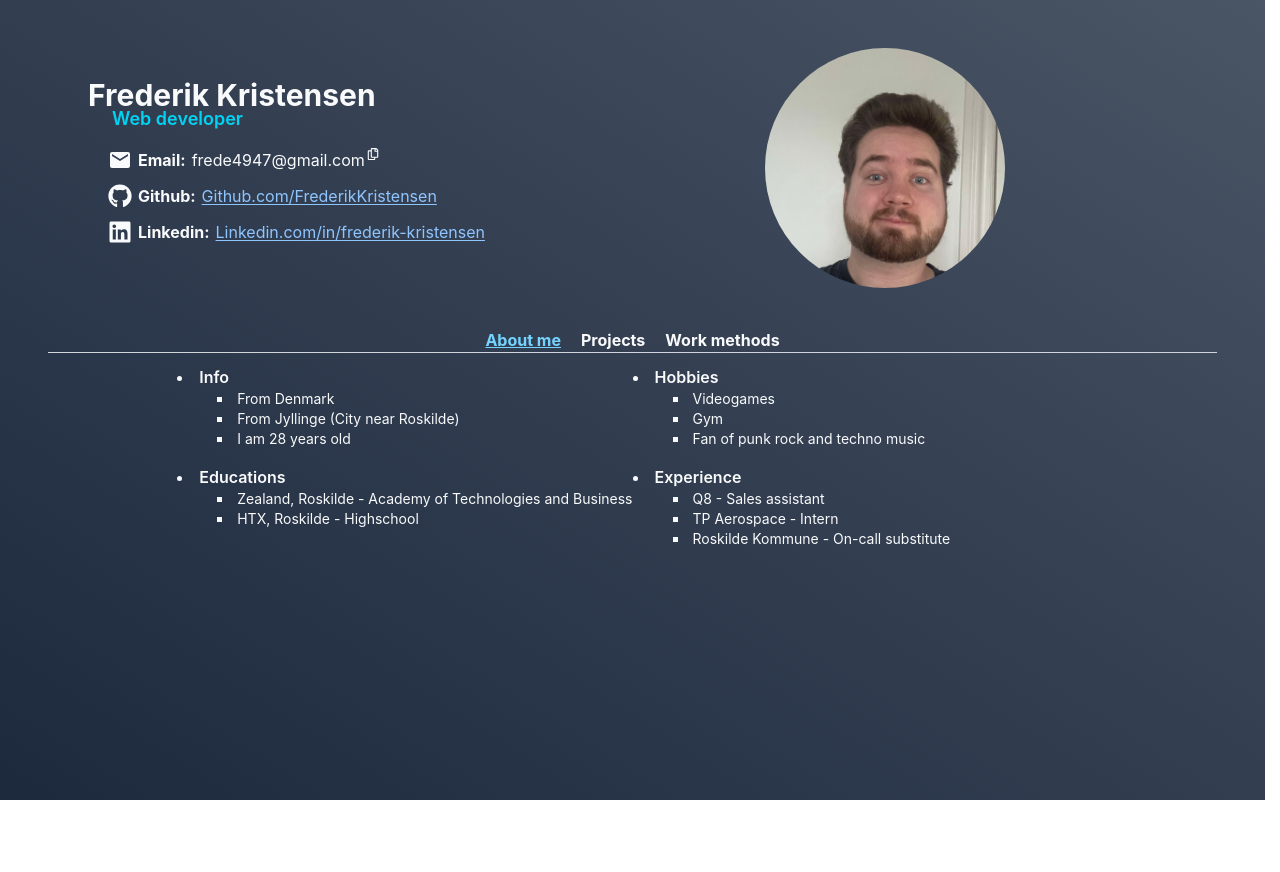
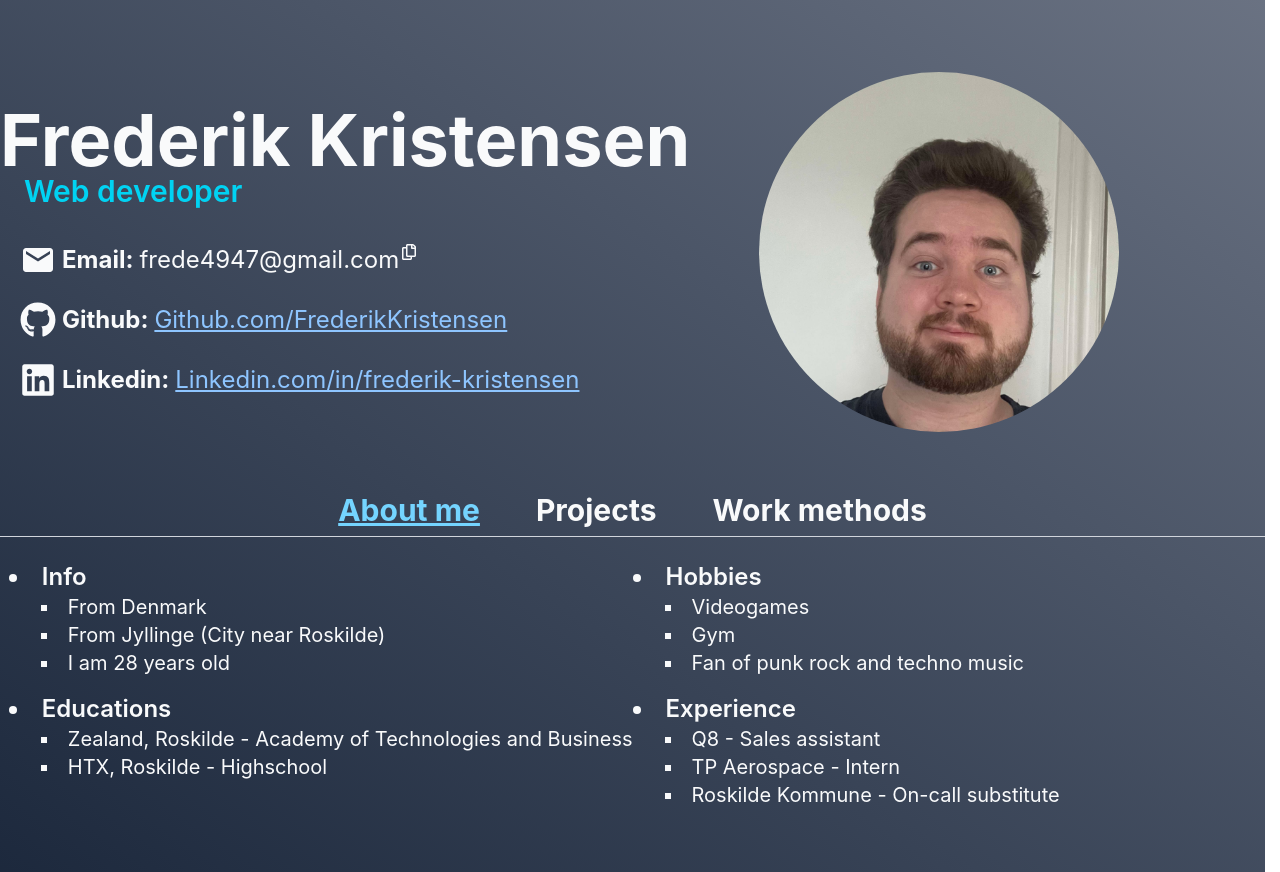
Before and after one commit to FrederikKristensen/frederikweb, a React (Vite) app: page / in a window 1280 px wide. Before the commit the page ends 800 px from the top, so only its background shows below. Built offline with nearby package versions, Linux system fonts and the light colour scheme.

Commit message:
Fixed for sizes
Mainly fixed for 1280px and up

```diff
--- a/src/App.css
+++ b/src/App.css
@@ -1,7 +1,6 @@
 #root {
-  max-width: 1280px;
-  margin: 0 auto;
-  padding: 3rem;
+  width: 100%;
+  min-height: 100vh;
 }
 
 html {
--- a/src/App.tsx
+++ b/src/App.tsx
@@ -17,40 +17,40 @@ function App() {
   };
 
   return (
-    <>
-      <div className='grid grid-flow-col grid-cols-5 mb-5 ml-10'>
+    <main className='max-w-7xl mx-auto'>
+      <div className='grid grid-flow-col grid-cols-5 mb-5 mt-18'>
         <div className='col-span-3 mt-8'>
-          <h1 className='leading-none font-bold text-3xl text-gray-50'>Frederik Kristensen</h1>
-          <h2 className='leading-none ml-6 font-semibold text-lg text-cyan-400'>Web developer</h2>
-          <div className=' mt-5 ml-5 mb-4 space-y-3'>
+          <h1 className='leading-none font-bold text-7xl text-gray-50'>Frederik Kristensen</h1>
+          <h2 className='leading-none ml-6 font-semibold text-3xl text-cyan-400'>Web developer</h2>
+          <div className='mt-9 ml-5 mb-4 space-y-6'>
             <h3 className='flex items-center gap-1.5'>
-              <MdEmail className='text-2xl'/>
-              <span className='font-bold'>Email: </span>
-              <button className='inline-flex gap-0.5' onClick={copyEmail}>
-                frede4947@gmail.com<FaRegCopy className='text-xs' />
+              <MdEmail className='text-4xl'/>
+              <span className='text-2xl font-bold'>Email: </span>
+              <button className='text-2xl inline-flex gap-0.5' onClick={copyEmail}>
+                frede4947@gmail.com<FaRegCopy className='text-base' />
               </button>
               <div className='text-xs'>
                 {copied ? "Copied!" : ""}
               </div>
             </h3>
             <h3 className='flex items-center gap-1.5'>
-              <FaGithub className='text-2xl'/>
-              <span className='font-bold'>Github:</span>
-              <a className='text-blue-300 underline underline-offset-2 hover:text-sky-500' href='https://github.com/FrederikKristensen'>Github.com/FrederikKristensen</a>
+              <FaGithub className='text-4xl'/>
+              <span className='text-2xl font-bold'>Github:</span>
+              <a className='text-2xl text-blue-300 underline underline-offset-2 hover:text-sky-500' href='https://github.com/FrederikKristensen'>Github.com/FrederikKristensen</a>
             </h3>
             <h3 className='flex items-center gap-1.5'>
-              <FaLinkedin className='text-2xl'/>
-              <span className='font-bold'>Linkedin: </span>
-              <a className='text-blue-300 underline underline-offset-2 hover:text-sky-500' href='https://www.linkedin.com/in/frederik-kristensen-94a689198/'>Linkedin.com/in/frederik-kristensen</a>
+              <FaLinkedin className='text-4xl'/>
+              <span className='text-2xl font-bold'>Linkedin: </span>
+              <a className='text-2xl text-blue-300 underline underline-offset-2 hover:text-sky-500' href='https://www.linkedin.com/in/frederik-kristensen-94a689198/'>Linkedin.com/in/frederik-kristensen</a>
             </h3>
         </div>
         </div>
         <div className='col-span-2'>
-          <img src={profilepicture} alt='Picture of me' className='size-60 object-cover rounded-full' />
+          <img src={profilepicture} alt='Picture of me' className='size-90 object-cover rounded-full' />
         </div>
       </div>
       <Sections />
-    </>
+    </main>
   )
 }
 
--- a/src/components/Projects.tsx
+++ b/src/components/Projects.tsx
@@ -1,7 +1,7 @@
 
 const Projects = () => {
   return (
-    <div>
+    <div className='text-2xl grid gap-y-4'>
       <h3 className='text-gray-50'>
         <span className='font-bold'>Movie api: </span>
         <a className='text-blue-300 underline underline-offset-2 hover:text-sky-500' href='https://github.com/FrederikKristensen/movie-api-react-app'>Github.com/Movie api app</a>
@@ -10,6 +10,10 @@ const Projects = () => {
         <span className='font-bold'>Habit tracker: </span>
         <a className='text-blue-300 underline underline-offset-2 hover:text-sky-500' href='https://github.com/FrederikKristensen/habit-tracker'>Github.com/Habit tracker</a>
       </h3>
+      <h3 className='text-gray-50'>
+        <span className='font-bold'>Portfolio: </span>
+        <a className='text-blue-300 underline underline-offset-2 hover:text-sky-500' href='https://github.com/FrederikKristensen/frederikweb'>Github.com/Portfolio</a>
+      </h3>
     </div>
   )
 }
--- a/src/components/Sections.tsx
+++ b/src/components/Sections.tsx
@@ -10,13 +10,13 @@ const Sections = () => {
 
   return (
     <div>
-      <nav className='flex gap-5 justify-center pt-5 font-bold text-gray-50 border-b border-gray-300'>
+      <nav className='text-3xl flex gap-14 justify-center pt-10 pb-2 font-bold text-gray-50 border-b border-gray-300'>
         <button className={`hover:text-cyan-400 ${active === "aboutMe" ? "text-sky-300 underline" : ""}`} onClick={() => setActive("aboutMe")}>About me</button>
         <button className={`hover:text-cyan-400 ${active === "projects" ? "text-sky-300 underline" : ""}`} onClick={() => setActive("projects")}>Projects</button>
         <button className={`hover:text-cyan-400 ${active === "workMethods" ? "text-sky-300 underline" : ""}`} onClick={() => setActive("workMethods")}>Work methods</button>
       </nav>
 
-      <main className='w-fit mx-auto pt-3 text-gray-50'>
+      <main className='w-fit mx-auto pt-6 text-gray-50'>
         <div>
           {active === "aboutMe" && <Aboutme />}
           {active === "projects" && <Projects />}
--- a/src/components/WorkMethods.tsx
+++ b/src/components/WorkMethods.tsx
@@ -2,7 +2,7 @@
 const WorkMethods = () => {
   return (
     <div>
-      <ul className='grid grid-cols-3 gap-x-11 gap-y-3 disc'>
+      <ul className='grid grid-cols-3 gap-x-18 gap-y-3 disc'>
         <li className='col-span-3 md:col-span-1'>Website tools
           <ul className='square'>
             <li>Html</li>
--- a/src/index.css
+++ b/src/index.css
@@ -1,7 +1,7 @@
 @import "tailwindcss";
 
 :root {
-  @apply min-h-screen bg-linear-to-tr  from-slate-800 to-gray-600;
+  @apply min-h-screen bg-linear-to-tr  from-slate-800 to-gray-500;
 }
 
 h3 {
@@ -13,13 +13,13 @@ ul {
 }
 
 ul ul {
-  @apply ml-10 text-sm;
+  @apply ml-8 text-lg;
 }
 
 ul.disc {
-  @apply list-disc font-semibold;
+  @apply list-disc font-semibold text-2xl;
 }
 
 ul.square {
-  @apply list-[square] font-normal pb-3;
+  @apply list-[square] font-normal pb-3 text-xl;
 }
```
